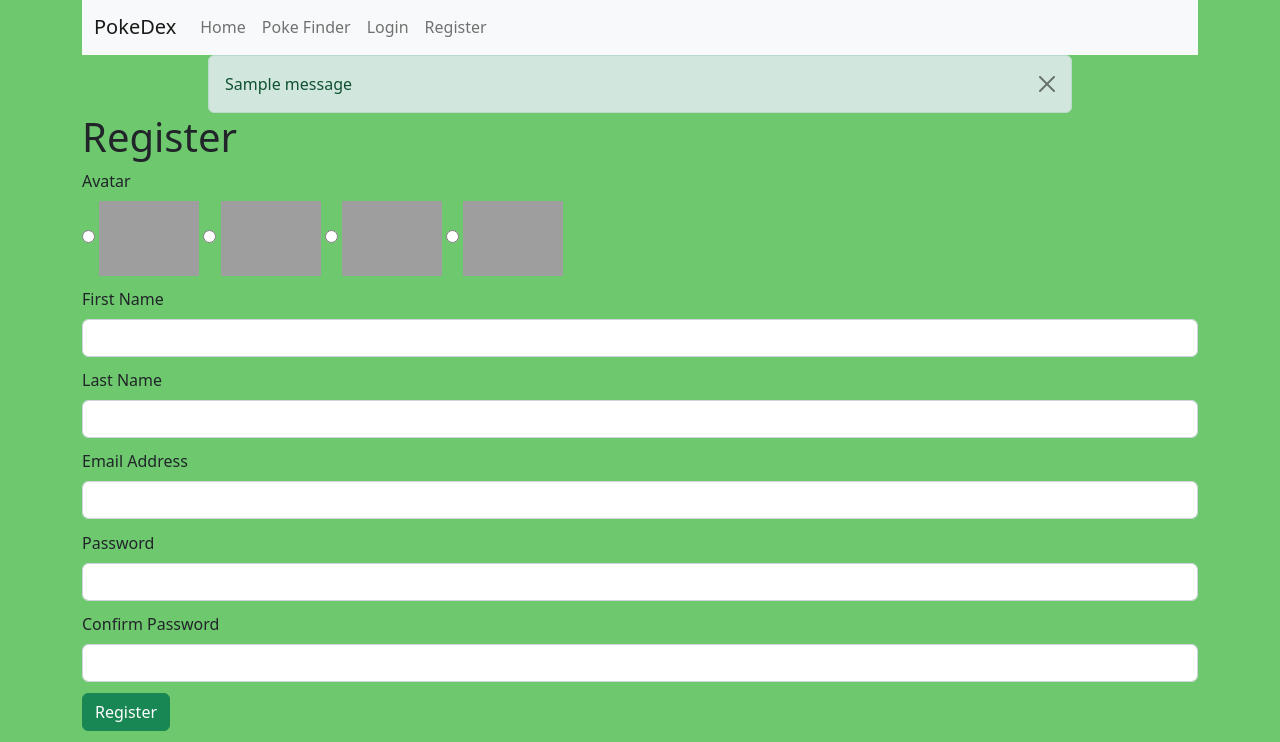
After one commit to dkatina/poke-app, a Flask app: page /register in a window 1280 px wide. The commit adds this page. Shown: the part 838-1580 px from the top of the page. Run offline with Flask 2, Linux system fonts and the light colour scheme; tables that the repository leaves empty hold one stand-in row (values such as "Sample post"); one stand-in notice (Sample message) is shown; grey boxes are pictures that could not be loaded.

Commit message:
templates updated

```diff
--- a/app/routes.py
+++ b/app/routes.py
@@ -59,7 +59,7 @@ def register():
         flash("Successfully registered", "success")
         return redirect(url_for('login'))
 
-    render_template('register.html.j2', form=form)
+    return render_template('register.html.j2', form=form)
 
 @app.route('/edit_user', methods=['GET', 'POST'])
 def edit_user():
@@ -74,7 +74,7 @@ def edit_user():
         }
         user = User.query.filter_by(email=edited_user['email']).first()
         if user and user.email != current_user.email:
-            flash('NOOOO!!! Silly', 'danger')
+            flash("Silly Goose that's not your email!", 'danger')
             return redirect('edit_user')
         try:
             current_user.from_dict(edited_user)
@@ -82,7 +82,7 @@ def edit_user():
             flash("Profile Updated, Maybe next time don't Screw-up during registration", "info")
         except:
             flash("Unexpected Error occured", 'danger')
-            return redirect('edit_user')
+            return redirect(url_for('edit_user'))
         return redirect(url_for('index'))
     return render_template('register.html.j2',form=form)
 
@@ -94,10 +94,10 @@ def login():
         password = form.password.data
 
         user = User.query.filter_by(email=email).first()
-        if user and user.check_password_hash(password):
+        if user and user.check_pass(password):
             flash('Welcome', 'success')
             login_user(user)
-            return redirect('index')
+            return redirect(url_for('index'))
         flash('Incorrect Email or Password', 'danger')
         return render_template('login.html.j2', form=form)
     return render_template('login.html.j2' , form=form)
--- /dev/null
+++ b/app/static/css/form.css
@@ -0,0 +1,3 @@
+.form{
+    margin-bottom: 1%;
+}
--- a/app/static/main.css
+++ b/app/static/css/main.css
@@ -4,3 +4,7 @@ body{
 img{
     width: 100%
 }
+.shower{
+    margin: 0 auto;
+    width: 67.5%;
+}
--- a/app/templates/base.html.j2
+++ b/app/templates/base.html.j2
@@ -6,7 +6,7 @@
     <meta name="viewport" content="width=device-width, initial-scale=1.0">
     <title>PokeDex - {% block title %}{%endblock%}</title>
     <link href="https://cdn.jsdelivr.net/npm/bootstrap@5.2.0/dist/css/bootstrap.min.css" rel="stylesheet" integrity="sha384-gH2yIJqKdNHPEq0n4Mqa/HGKIhSkIHeL5AyhkYV8i59U5AR6csBvApHHNl/vI1Bx" crossorigin="anonymous">
-    <link rel="stylesheet" href="{{url_for('static', filename='main.css')}}">
+    <link rel="stylesheet" href="{{url_for('static', filename='css/main.css')}}">
     {%block css%}
     {%endblock%}
     <script defer src="https://cdn.jsdelivr.net/npm/@popperjs/core@2.11.5/dist/umd/popper.min.js" integrity="sha384-Xe+8cL9oJa6tN/veChSP7q+mnSPaj5Bcu9mPX5F5xIGE0DVittaqT5lorf0EI7Vk" crossorigin="anonymous"></script>
@@ -20,6 +20,17 @@
 
     {% include './includes/nav.html.j2' %}
 
+    {% with messages = get_flashed_messages(with_categories=true) %}
+        {% if messages %}
+            {% for class, message in messages %}
+                <div class="shower alert alert-{{class}} alert-dismissible fade show" role="alert">
+                    {{message}}
+                    <button type="button" class="btn-close" data-bs-dismiss="alert" aria-label="Close"></button>
+                </div>
+            {% endfor %}
+        {% endif %}
+    {% endwith %}
+
     <div  class=container>
     {%block content%}
 
--- a/app/templates/finder.html.j2
+++ b/app/templates/finder.html.j2
@@ -1,7 +1,7 @@
 {% extends 'base.html.j2'%}
 
 {% block css%}
-<link rel="stylesheet" href="{{url_for('static', filename='finder.css')}}">
+<link rel="stylesheet" href="{{url_for('static', filename='cssfinder.css')}}">
 {%endblock%}
 
 {% block title%}
--- a/app/templates/includes/nav.html.j2
+++ b/app/templates/includes/nav.html.j2
@@ -9,6 +9,16 @@
         <div class="navbar-nav">
             <a class="nav-link" href="{{url_for('index')}}">Home</a>
             <a class="nav-link" href="{{url_for('finder')}}">Poke Finder</a>
+            {% if current_user.is_anonymous %}
+            <a class="nav-link" href="{{url_for('login')}}">Login</a>
+            <a class="nav-link" href="{{url_for('register')}}">Register</a>
+            {% endif%}
+
+            {%if current_user.is_authenticated%}
+            <a class="nav-link" href="{{url_for('edit_user')}}">Edit User</a>
+            <a class="nav-link" href="{{url_for('logout')}}">Logout</a>
+            {% endif%}
+
         </div>
         </div>
     </div>
--- a/app/templates/index.html.j2
+++ b/app/templates/index.html.j2
@@ -1,7 +1,7 @@
 {% extends 'base.html.j2'%}
 
 {% block css%}
-<link rel="stylesheet" href="{{url_for('static', filename='index.css')}}">
+<link rel="stylesheet" href="{{url_for('static', filename='css/index.css')}}">
 {%endblock%}
 
 {% block title%}
--- /dev/null
+++ b/app/templates/register.html.j2
@@ -0,0 +1,60 @@
+{% extends 'base.html.j2'%}
+
+{% block css%}
+<link rel="stylesheet" href="{{url_for('static', filename='css/form.css')}}">
+{%endblock%}
+
+{% block title %}
+    {% if current_user.is_authenticated %}
+        Edit Profile
+    {% else %}
+        Register
+    {%endif%}
+{% endblock%}
+
+
+{%block content%}
+    <h1>
+        {% if current_user.is_authenticated %}
+            Edit Profile
+        {% else %}
+            Register
+        {%endif%}
+    </h1>
+
+    <form action="{{ url_for('edit_user') if current_user.is_authenticated else url_for('register')}}" method="POST">
+        {{form.hidden_tag()}}
+        <div class="form">
+            {{form.icon.label(class="form-label")}}
+            <div>
+                {%for subfield in form.icon %}
+                    {{subfield}}
+                    {{subfield.label | safe}}
+                {%endfor%}
+            </div>
+        </div>
+        <div class="form">
+            {{form.first_name.label(class="form-label")}}
+            {{form.first_name(class="form-control", value=current_user.first_name)}}
+        </div>
+        <div class="form" >
+            {{form.last_name.label(class="form-label")}}
+            {{form.last_name(class="form-control", value=current_user.last_name)}}
+        </div>
+        <div class="form">
+            {{form.email.label(class="form-label")}}
+            {{form.email(class="form-control", value=current_user.email_name)}}
+        </div>
+        <div class="form">
+            {{form.password.label(class="form-label")}}
+            {{form.password(class="form-control")}}
+        </div>
+        <div class="form">
+            {{form.confirm_password.label(class="form-label")}}
+            {{form.confirm_password(class="form-control")}}
+        </div>
+        <div class="form">
+            {{form.submit(class="btn btn-success")}}
+        </div>
+    </form>
+{%endblock%}
```
Also changed, not shown: app/templates/login.html.j2 (added, +29 -0 lines), app/static/css/finder.css (renamed from app/static/finder.css), app/static/css/index.css (renamed from app/static/index.css).
